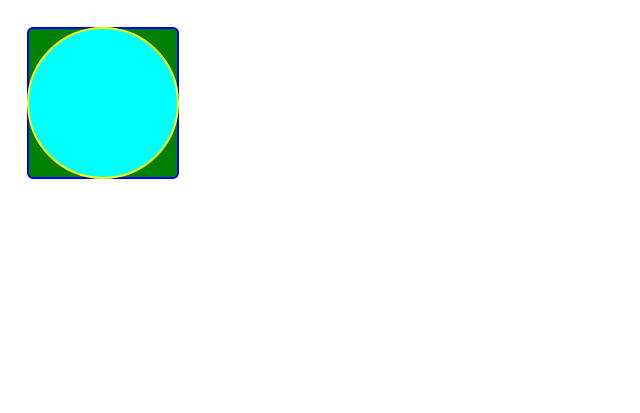
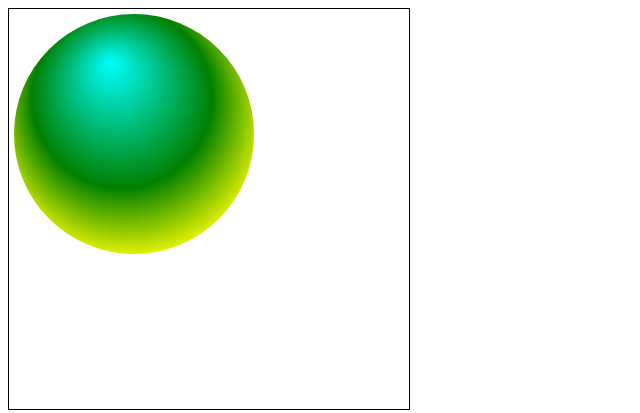
Before and after one commit to hondusite/repo12a, a plain HTML site: page figuras.html in a window 1280 px wide. Shown: the whole page, without its empty margins (0-640 px from the left). Drawn offline with Linux system fonts and the light colour scheme.

Commit message:
degradados

```diff
--- a/figuras.html
+++ b/figuras.html
@@ -7,9 +7,17 @@
     <title>SVG</title>
 </head>
 <body>
-    <svg width=200 height=200>
-       <rect x=20 y=20 width=150 height=150 rx=5 ry=5 stroke="blue" stroke-width=2 fill="green"></rect>
-       <circle cx=95  cy=95  r=75  stroke="yellow" stroke-width=2 fill="cyan"></circle>
+    <svg width=400 height=400 style="border:1px solid black;">
+     <defs>
+         <radialgradient id="grad1" cx="50%" cy="50%" r="75%" fx="40%" fy="20%">
+             <stop offset="0" stop-color="aqua"></stop>
+             <stop offset="0.5" stop-color="green"></stop>
+             <stop offset="0.8" stop-color="yellow"></stop>
+             <stop offset="1" stop-color="navy"></stop>
+         </radialgradient>
+
+     </defs>
+     <circle cx=125 cy=125 r=120 fill="url(#grad1)"></circle>
     </svg>
 </body>
 </html>
```
